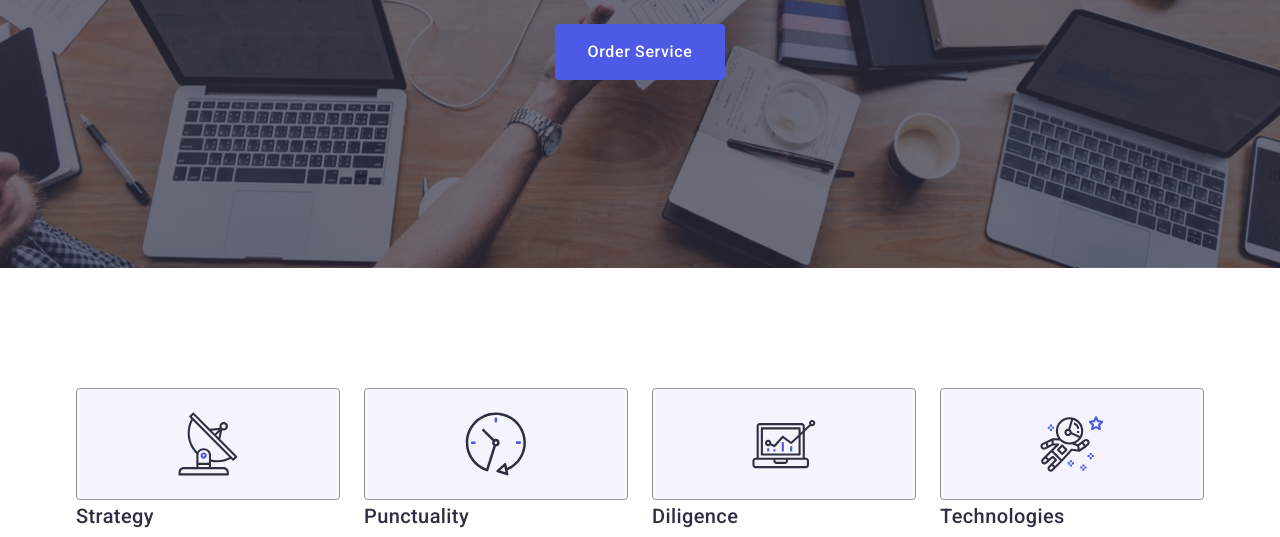
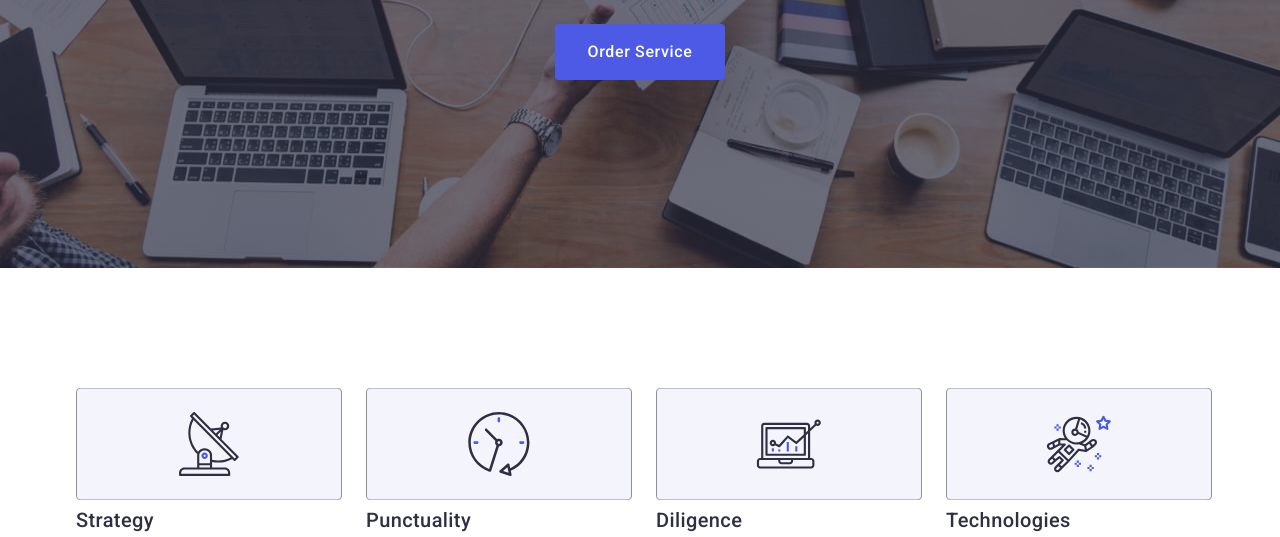
Before and after one commit to Julimm1/goit-markup-hw-04, a plain HTML site: page index.html in a window 1280 px wide. Shown: the part 405-942 px from the top of the page. Drawn offline with nearby package versions, Linux system fonts and the light colour scheme.

Commit message:
hw44444
header, features

```diff
--- a/css/styles.css
+++ b/css/styles.css
@@ -50,6 +50,9 @@ img {
 
 .header {
     border-bottom: 1px solid #e7e9fc;
+    box-shadow: 0px 2px 1px rgba(46, 47, 66, 0.08),
+        0px 1px 1px rgba(46, 47, 66, 0.16),
+        0px 1px 6px rgba(46, 47, 66, 0.08);;
 }
 
 .header-container {
@@ -100,6 +103,8 @@ img {
     color: #2E2F42;
     display: block;
     padding: 24px 0 24px;
+    transition: color 250ms cubic-bezier(0.4, 0, 0.2, 1);
+    transition-timing-function: linear;
 }
 .current {
     position: relative;
@@ -149,8 +154,8 @@ img {
     letter-spacing: 0.02em;
     color: #434455;
     font-style: normal;
+    transition-timing-function: linear;
     transition: color 250ms cubic-bezier(0.4, 0, 0.2, 1);
-    transition-timing-function: linear;
 }
 .contacts-link:hover ,
 .contacts-link:focus {
@@ -198,7 +203,7 @@ img {
     line-height: 150%;
     letter-spacing: 0.04em;
     color: #ffffff;
-    background: #4D5AE5;
+    background-color: #4D5AE5;
     cursor: pointer;
     margin: 0 auto;
     display: block;
@@ -206,7 +211,7 @@ img {
     border: none;
     padding: 16px 32px;
     min-width: 169px;
-    transition: background 250ms cubic-bezier(0.4, 0, 0.2, 1);
+    transition: background-color 250ms cubic-bezier(0.4, 0, 0.2, 1);
     transition-timing-function: linear;
 }
 
@@ -217,7 +222,7 @@ img {
     line-height: 150%;
     letter-spacing: 0.04em;
     color: #ffffff;
-    background: #404BBF;
+    background-color: #404BBF;
     cursor: pointer;
 }
 
@@ -246,9 +251,18 @@ img {
     width: calc(100% - 72px / 4);
 }
 
-.icon-icon-feature {
+.icon-feature-wrap {
+    display: flex;
+    align-items: center;
+    justify-content: center;
+    height: 112px;
+    background-color: #f4f4fd;
     border: 1px solid #8e8f99;
     border-radius: 4px;
+    margin-bottom: 8px;
+}
+.icon-icon-feature {
+
 }
 .feature-title {
     font-weight: 500;
--- a/index.html
+++ b/index.html
@@ -50,30 +50,38 @@
             <h2 class="visually-hidden">Feature</h2>
             <ul class="feature">
                 <li class="feature-list">
+                    <div class="icon-feature-wrap">
                     <svg class="icon-icon-feature" width="264" height="112">
-                        <use href="./images/icon.svg#icon-Icon-1"></use>
+                        <use href="./images/icons.svg#icon-Icon-1"></use>
                     </svg>
+                    </div>
                     <h3 class="feature-title">Strategy</h3>
                     <p class="feature-text">Our goal is to identify the business
                 problem to walk away with the perfect and creative solution.</p></li>
                 <li class="feature-list">
+                    <div class="icon-feature-wrap">
                     <svg class="icon-icon-feature" width="264" height="112">
-                        <use href="./images/icon.svg#icon-Icon-2"></use>
+                        <use href="./images/icons.svg#icon-Icon-2"></use>
                     </svg>
+                    </div>
                     <h3 class="feature-title">Punctuality</h3>
                     <p class="feature-text">Bring the key message to the brand's audience for the best price within the shortest possible time.</p>
                 </li>
                 <li class="feature-list">
+                    <div class="icon-feature-wrap">
                     <svg class="icon-icon-feature" width="264" height="112">
-                        <use href="./images/icon.svg#icon-Icon-3"></use>
+                        <use href="./images/icons.svg#icon-Icon-3"></use>
                     </svg>
+                    </div>
                     <h3 class="feature-title">Diligence</h3>
                     <p class="feature-text">Research and confirm brands that present the strongest digital growth opportunities and minimize risk.</p>
                 </li>
                 <li class="feature-list">
+                    <div class="icon-feature-wrap">
                     <svg class="icon-icon-feature" width="264" height="112">
-                        <use href="./images/icon.svg#icon-Icon-4"></use>
+                        <use href="./images/icons.svg#icon-Icon-4"></use>
                     </svg>
+                    </div>
                     <h3 class="feature-title">Technologies</h3>
                     <p class="feature-text">Design practice focused on digital experiences. We bring forth a deep passion for problem-solving.</p>
                 </li>
```
Also changed, not shown: images/icons.svg (renamed from images/icon.svg).
